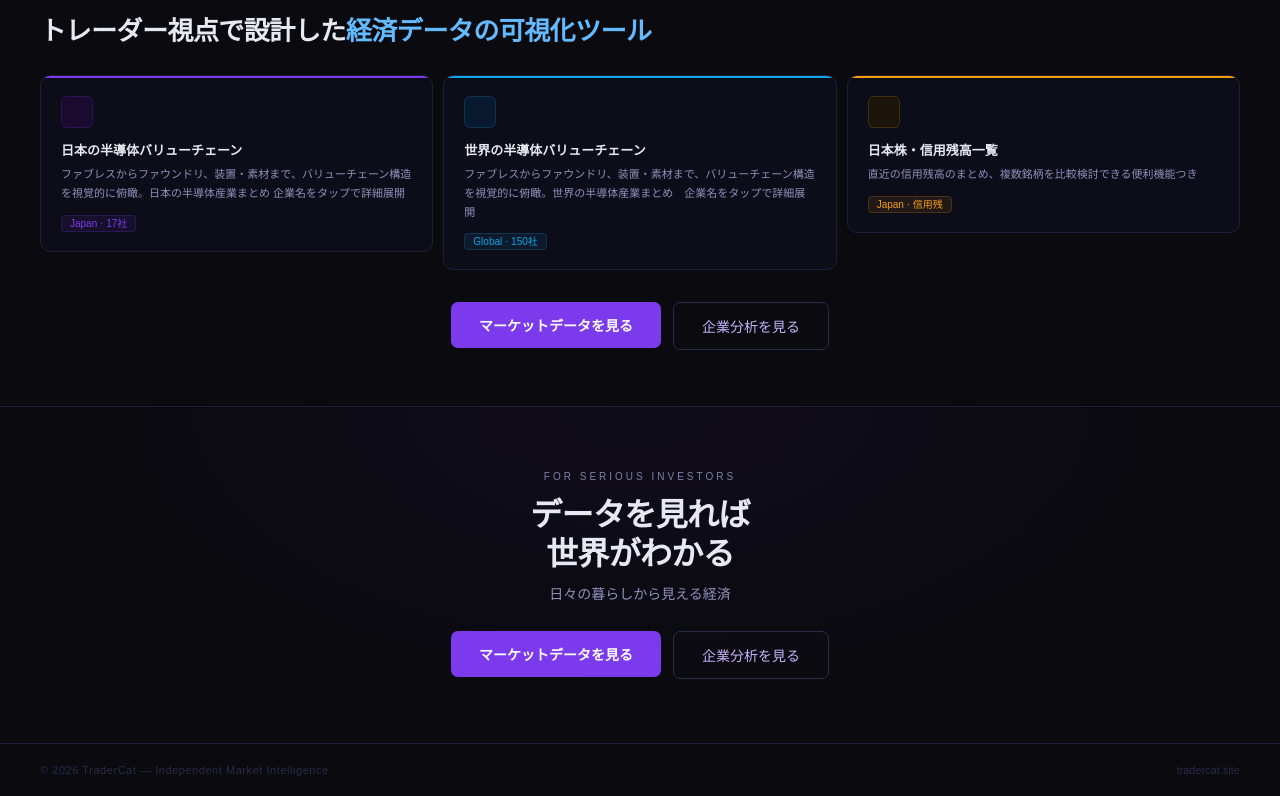
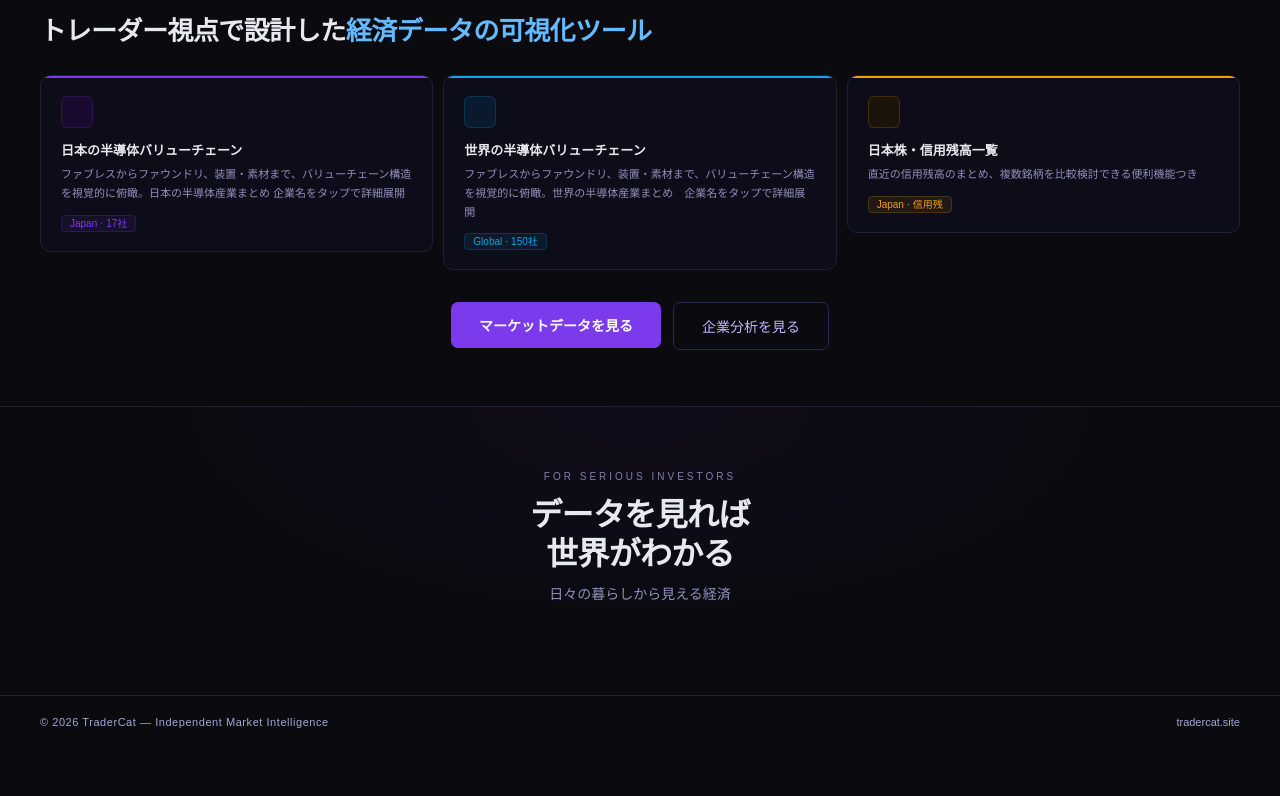
Before and after one commit to miho1031/top, a React (Vite) app: page / in a window 1280 px wide. Shown: the part 1040-1836 px from the top of the page. After the commit the page ends 1788 px from the top, so only its background shows below. Built offline with nearby package versions, Linux system fonts and the light colour scheme.

Commit message:
Update App.jsx

```diff
--- a/src/App.jsx
+++ b/src/App.jsx
@@ -309,21 +309,14 @@ export default function App() {
           <div style={{ fontSize: 10, letterSpacing: "0.3em", color: "#8080aa", textTransform: "uppercase", marginBottom: 14 }}>For serious investors</div>
           <div style={{ fontSize: "clamp(22px,4vw,32px)", fontWeight: 800, color: "#e8e8f0", marginBottom: 10, letterSpacing: "-0.02em", lineHeight: 1.2 }}>データを見れば<br/>世界がわかる</div>
           <p style={{ fontSize: 14, color: "#9090bb", marginBottom: 28 }}>日々の暮らしから見える経済</p>
-          <div style={{ display: "flex", gap: 12, justifyContent: "center", flexWrap: "wrap" }}>
-            <a href="https://tradercat.site/report/show_market_list.php" style={{textDecoration:'none'}}>
-              <button style={{ background: "#7c3aed", color: "#fff", border: "none", padding: "13px 28px", borderRadius: 7, fontSize: 14, fontWeight: 700, cursor: "pointer", fontFamily: "inherit" }}>マーケットデータを見る</button>
-            </a>
-            <a href="https://tradercat.site/report/show_company_list.php" style={{textDecoration:'none'}}>
-              <button style={{ background: "transparent", color: "#c4b5fd", border: "1px solid #2a2a4a", padding: "13px 28px", borderRadius: 7, fontSize: 14, cursor: "pointer", fontFamily: "inherit" }}>企業分析を見る</button>
-            </a>
-          </div>
+
         </div>
       </div>
 
       {/* Footer */}
       <div style={{ padding: "20px 40px", borderTop: "1px solid #1e1e3a", display: "flex", justifyContent: "space-between", alignItems: "center", flexWrap: "wrap", gap: 8 }}>
-        <span style={{ fontSize: 11, color: "#2a2a4a", letterSpacing: "0.05em" }}>© 2026 TraderCat — Independent Market Intelligence</span>
-        <span style={{ fontSize: 11, color: "#2a2a4a" }}>tradercat.site</span>
+        <span style={{ fontSize: 11, color: "#a5a5d5", letterSpacing: "0.05em" }}>© 2026 TraderCat — Independent Market Intelligence</span>
+        <span style={{ fontSize: 11, color: "#a5a5d5" }}>tradercat.site</span>
       </div>
     </div>
   );
```
